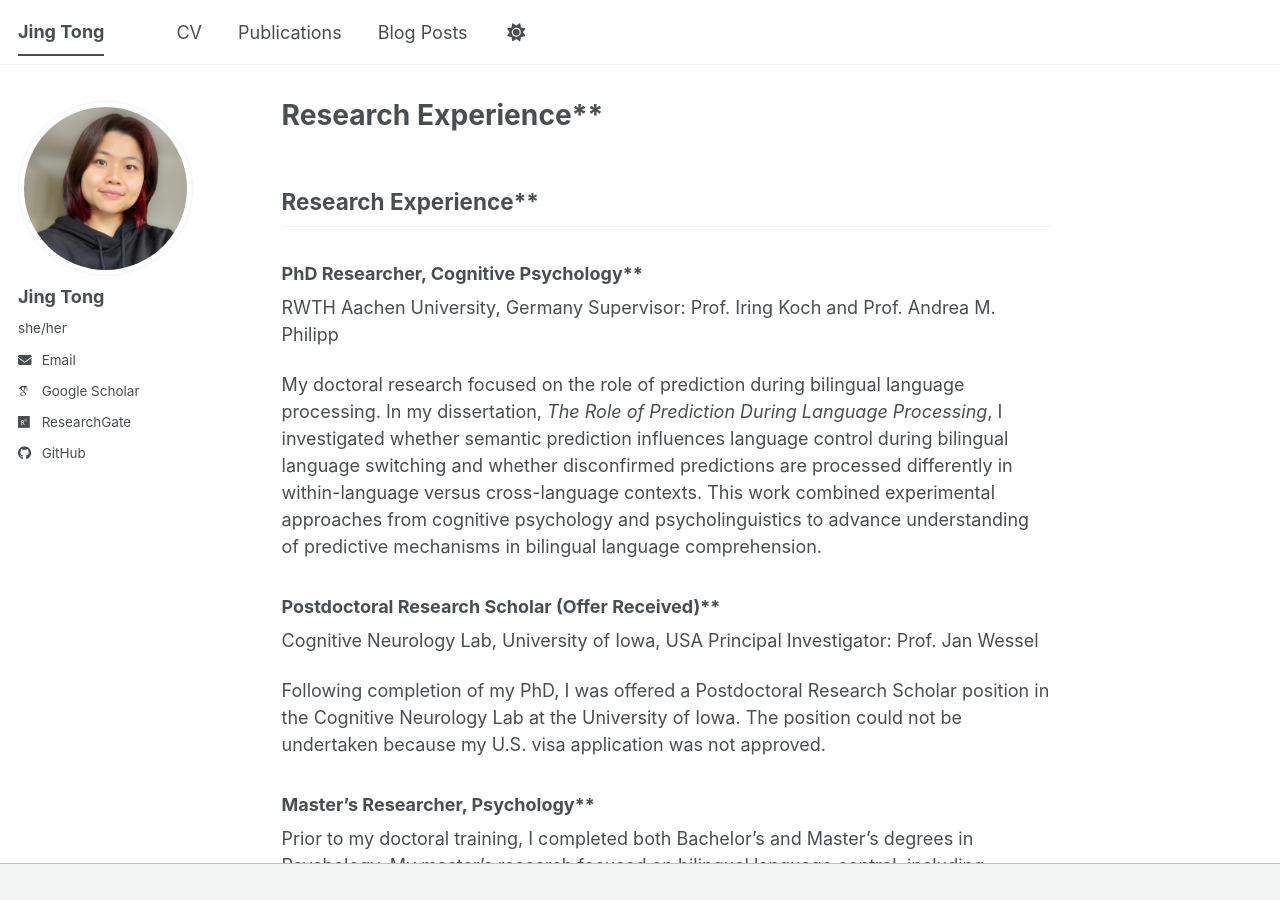
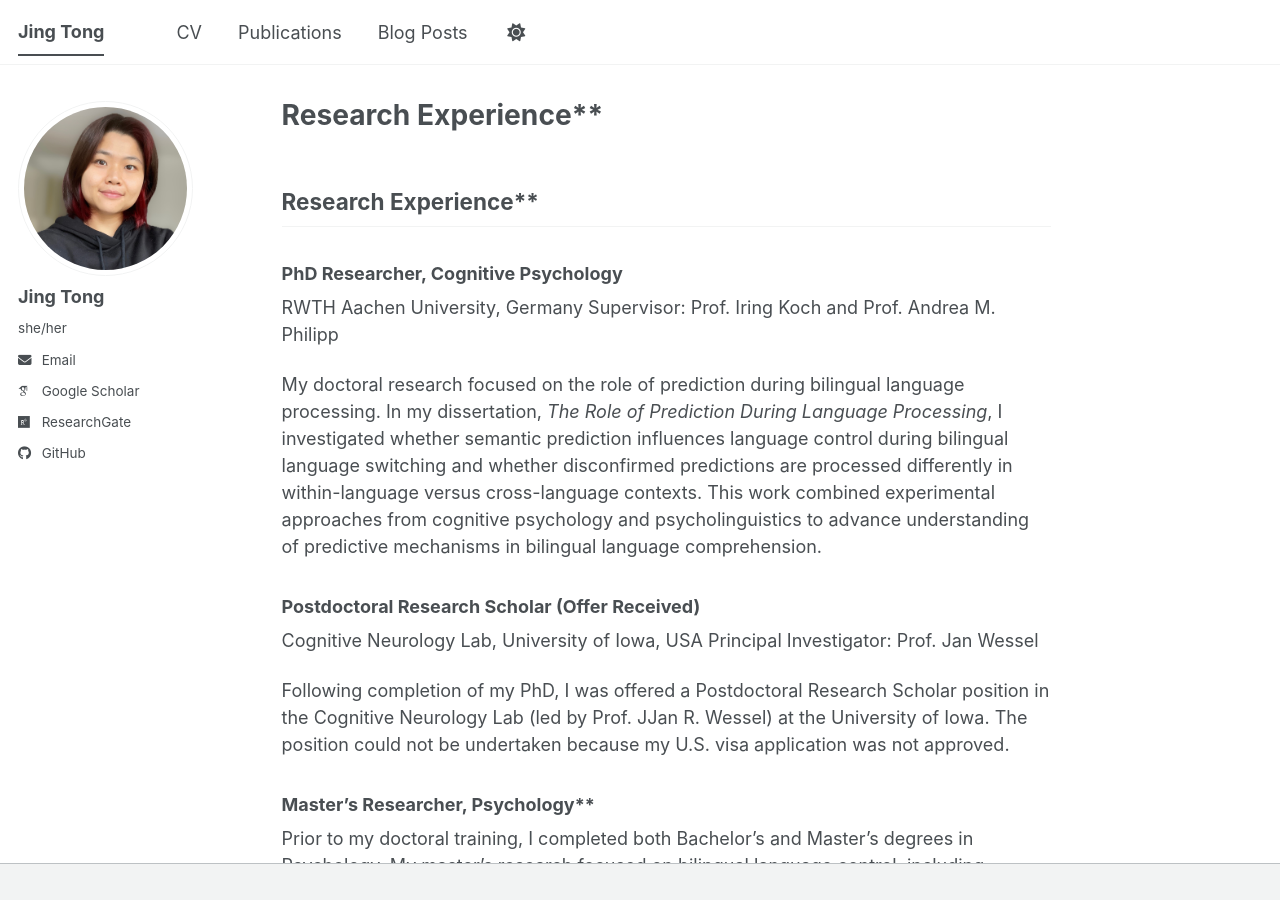
Before and after one commit to JingTong01/jingtong01.github.io, a Jekyll site: the page built from _pages/about.md, in a window 1280 px wide and 900 px high. Built offline with Jekyll 4.4.1, drawn with Linux system fonts in a browser that asks for light colours; some web fonts are replaced; a script bundle is joined from its source files by our own code; library files that are not in the unit come from our copies; our own code applies the rules of GitHub Pages for plain Markdown files.

Commit message:
Update about.md

```diff
--- a/_pages/about.md
+++ b/_pages/about.md
@@ -8,17 +8,17 @@ redirect_from:
 
 ## Research Experience**
 
-### PhD Researcher, Cognitive Psychology**
+### PhD Researcher, Cognitive Psychology
 RWTH Aachen University, Germany
 Supervisor: Prof. Iring Koch and Prof. Andrea M. Philipp
 
 My doctoral research focused on the role of prediction during bilingual language processing. In my dissertation, *The Role of Prediction During Language Processing*, I investigated whether semantic prediction influences language control during bilingual language switching and whether disconfirmed predictions are processed differently in within-language versus cross-language contexts. This work combined experimental approaches from cognitive psychology and psycholinguistics to advance understanding of predictive mechanisms in bilingual language comprehension.
 
-### Postdoctoral Research Scholar (Offer Received)**
+### Postdoctoral Research Scholar (Offer Received)
 Cognitive Neurology Lab, University of Iowa, USA
 Principal Investigator: Prof. Jan Wessel
 
-Following completion of my PhD, I was offered a Postdoctoral Research Scholar position in the Cognitive Neurology Lab at the University of Iowa. The position could not be undertaken because my U.S. visa application was not approved.
+Following completion of my PhD, I was offered a Postdoctoral Research Scholar position in the Cognitive Neurology Lab (led by Prof. JJan R. Wessel) at the University of Iowa. The position could not be undertaken because my U.S. visa application was not approved.
 
 ### Master’s Researcher, Psychology**
 
```
